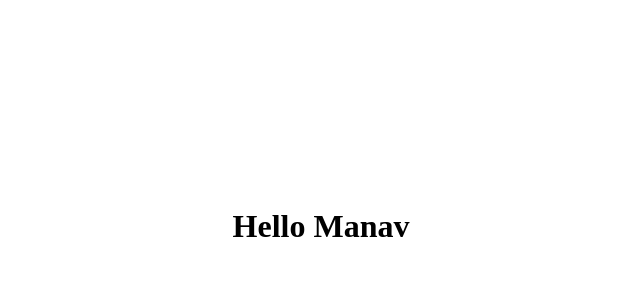
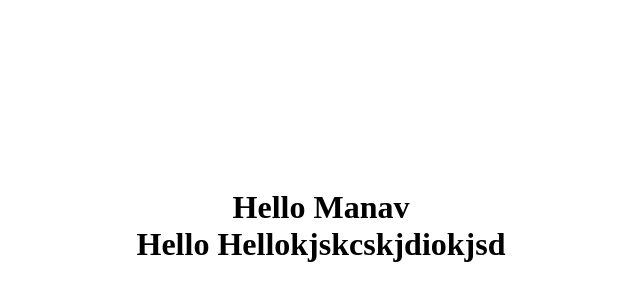
Before and after one commit to asifraza3776/NEW, a plain HTML site: page index.html in a window 1280 px wide. Shown: the part 174-474 px from the top of the page, without its empty margins (319-959 px from the left). Drawn offline with Linux system fonts and the light colour scheme.

Commit message:
Change in html file

```diff
--- a/index.html
+++ b/index.html
@@ -11,6 +11,8 @@
   <div class="dhoom">
     <h1>Hello Manav
     </h1>
+    <h1>Hello Hellokjskcskjdiokjsd
+    </h1>
 
   </div>
 
```
